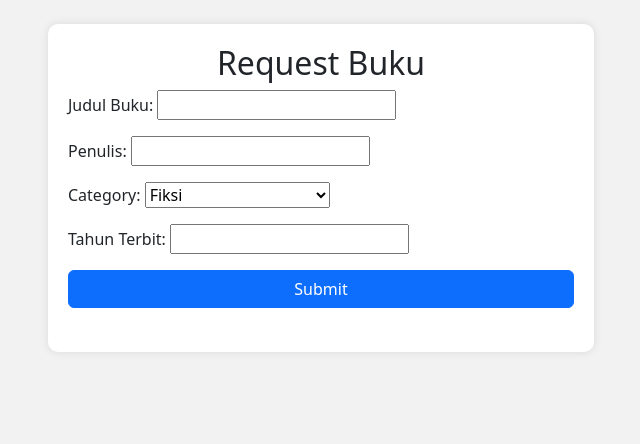
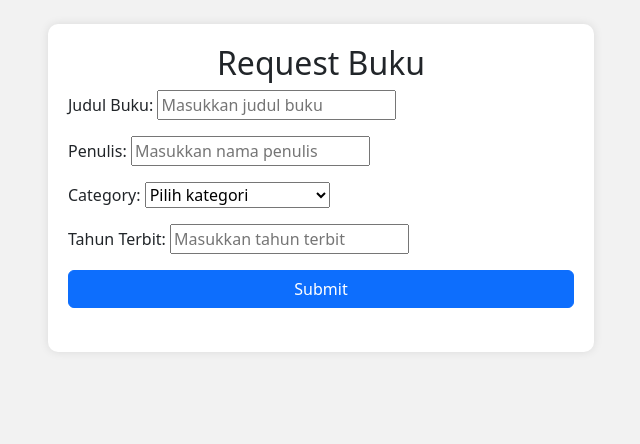
Before and after one commit to PBP-E15/LibPanda, a Django app: page /request-book/ in a window 1280 px wide. Shown: the top 444 px of the page, without its empty margins (319-959 px from the left). Run offline with Django 4.2, Linux system fonts and the light colour scheme.

Commit message:
Add validation to the form

```diff
--- a/FormRequest/forms.py
+++ b/FormRequest/forms.py
@@ -3,6 +3,7 @@ from .models import Book
 
 class BookForm(forms.ModelForm):
     CATEGORY_CHOICES = (
+        ('', 'Pilih kategori'),
         ('Fiksi', 'Fiksi'),
         ('Sejarah', 'Sejarah'),
         ('Makanan & Minuman', 'Makanan & Minuman'),
@@ -10,15 +11,18 @@ class BookForm(forms.ModelForm):
         ('Filosofi', 'Filosofi'),
     )
 
-    category = forms.ChoiceField(choices=CATEGORY_CHOICES, widget=forms.Select(attrs={'id': 'id_category'}))
+    category = forms.ChoiceField(
+        choices=CATEGORY_CHOICES,
+        widget=forms.Select(attrs={'id': 'id_category'})
+    )
 
     class Meta:
         model = Book
         fields = ['title', 'author', 'category', 'year']
         widgets = {
-            'title': forms.TextInput(attrs={'id': 'id_title'}),
-            'author': forms.TextInput(attrs={'id': 'id_author'}),
-            'year': forms.TextInput(attrs={'id': 'id_year'}),
+            'title': forms.TextInput(attrs={'id': 'id_title', 'placeholder': 'Masukkan judul buku'}),
+            'author': forms.TextInput(attrs={'id': 'id_author', 'placeholder': 'Masukkan nama penulis'}),
+            'year': forms.NumberInput(attrs={'id': 'id_year', 'placeholder': 'Masukkan tahun terbit'}),
         }
         labels = {
             'title': 'Judul Buku',
--- a/FormRequest/templates/form.html
+++ b/FormRequest/templates/form.html
@@ -60,26 +60,37 @@
 <script>
 $(document).ready(function() {
     $("#submit-btn").click(function() {
+        var title = $("#id_title").val();
+        var author = $("#id_author").val();
+        var category = $("#id_category").val();
+        var year = $("#id_year").val();
+
+        if (title && author && category && year) {
+            // Semua field telah diisi, maka lakukan pengiriman data
             var csrfToken = $("input[name='csrfmiddlewaretoken']").val();
             $.ajax({
                 type: "POST",
                 data: {
                     csrfmiddlewaretoken: csrfToken,
-                title: $("#id_title").val(),
-                author: $("#id_author").val(),
-                category: $("#id_category").val(),
-                year: $("#id_year").val()
+                    title: title,
+                    author: author,
+                    category: category,
+                    year: year
                 },
                 success: function(response) {
-                showMessage("<p class='text-success'>Buku berhasil disimpan.</p>", 3000); // Tampilkan pesan selama 3 detik
+                    showMessage("<p class='text-success'>Buku berhasil disimpan.</p>", 3000);
                     resetForm("book-form");
                 },
                 error: function() {
-                showMessage("<p class='text-danger'>Terjadi kesalahan saat mengirim data.</p>", 3000); // Tampilkan pesan selama 3 detik
+                    showMessage("<p class='text-danger'>Terjadi kesalahan saat mengirim data.</p>", 3000);
+                }
+            });
+        } else {
+            showMessage("<p class='text-danger'>Mohon isi semua field terlebih dahulu.</p>", 3000);
         }
     });
 });
-});
+
 
 function resetForm(formId) {
     var form = document.getElementById(formId);
```
Lines whose indentation alone changed are shown as unchanged.
